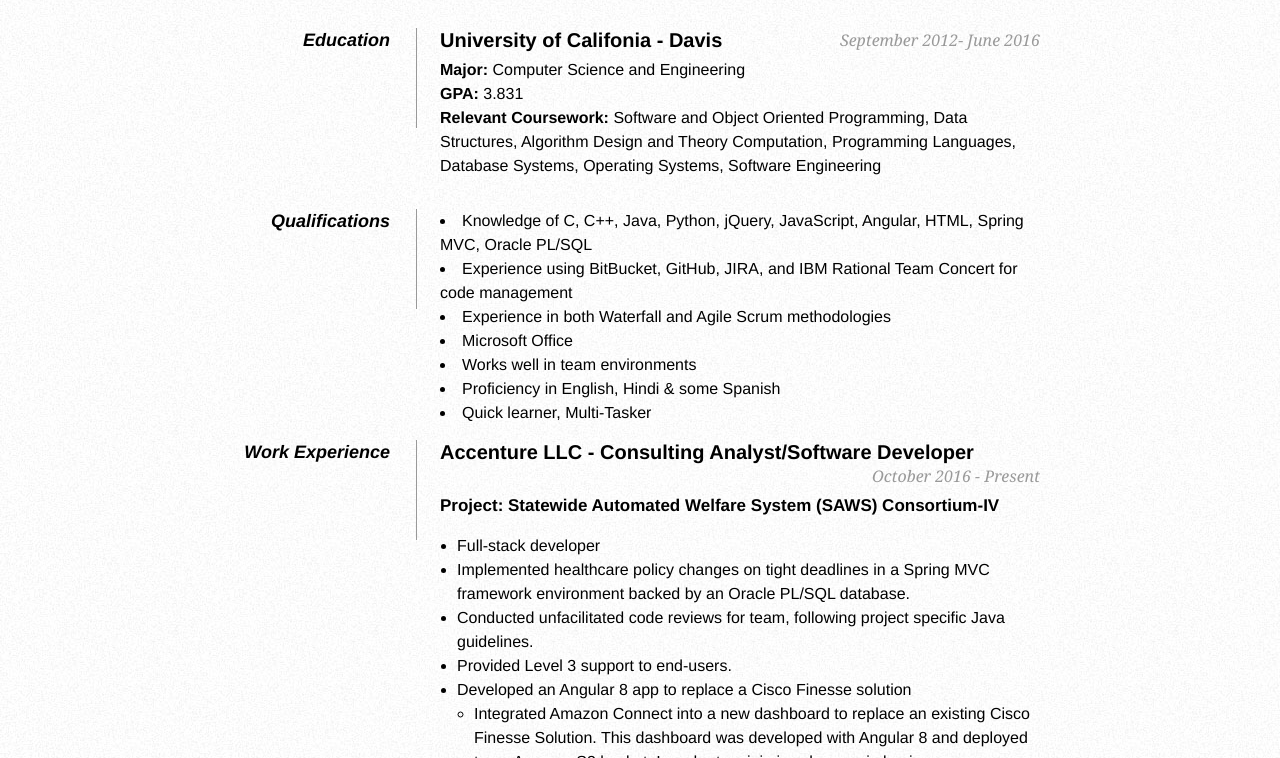
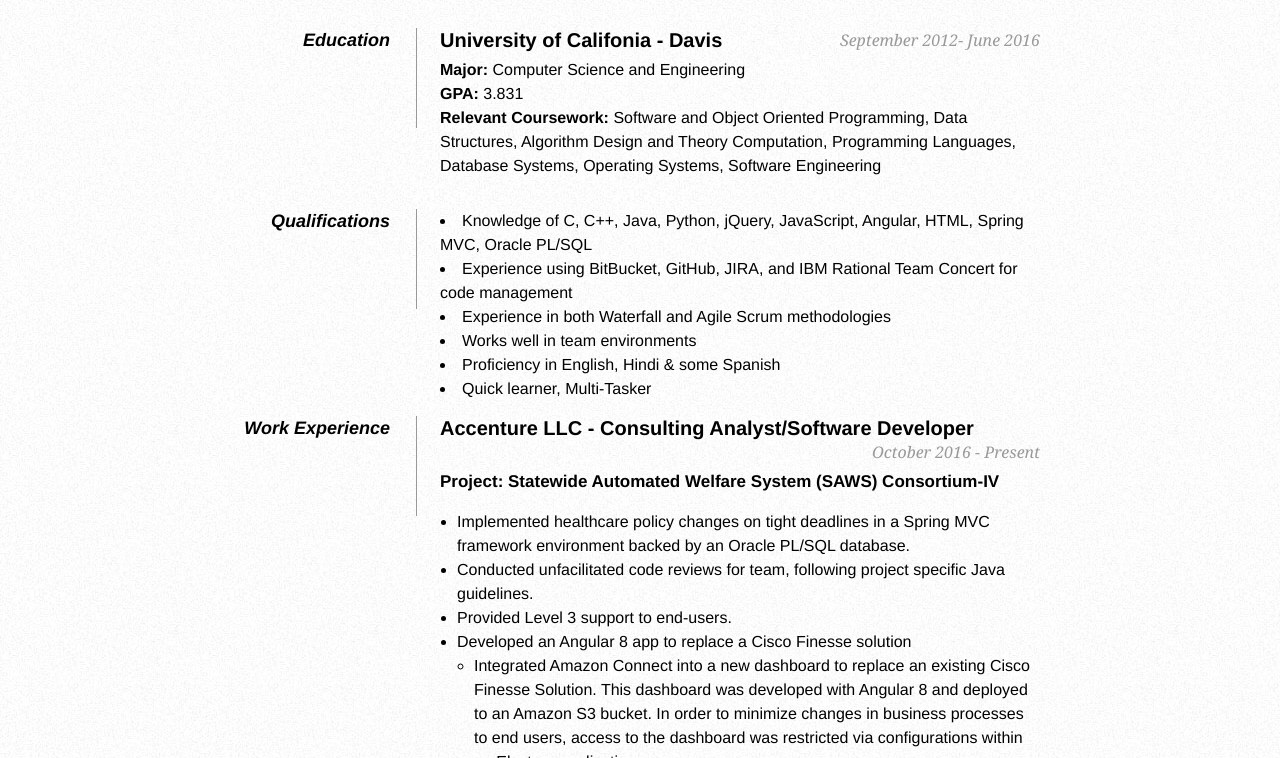
Before and after one commit to apmishra100/apmishra100.github.io, a plain HTML site: page index.html in a window 1280 px wide. Shown: the part 411-1169 px from the top of the page. Drawn offline with Linux system fonts and the light colour scheme.

Commit message:
Removed an unnecessary point.

```diff
--- a/index.html
+++ b/index.html
@@ -183,7 +183,6 @@
                 <li> Knowledge of C, C++, Java, Python, jQuery, JavaScript, Angular, HTML, Spring MVC, Oracle PL/SQL</li>
                 <li> Experience using BitBucket, GitHub, JIRA, and IBM Rational Team Concert for code management</li>
                 <li> Experience in both Waterfall and Agile Scrum methodologies</li>
-                <li> Microsoft Office</li>
                 <li> Works well in team environments</li>
                 <li> Proficiency in English, Hindi &#38; some Spanish</li>
                 <li> Quick learner, Multi-Tasker</li>
@@ -197,7 +196,6 @@
                 <h2>Accenture LLC - Consulting Analyst/Software Developer<br /><span id="presentProject">October 2016 - Present</span></h2><br />
                 <p class="project"><strong>Project: Statewide Automated Welfare System (SAWS) Consortium-IV</strong></p>
                 <ul>
-                    <li>Full-stack developer</li>
                     <li>Implemented healthcare policy changes on tight deadlines in a Spring MVC framework environment backed by an Oracle PL/SQL database.</li>
                     <li>Conducted unfacilitated code reviews for team, following project specific Java guidelines.</li>
                     <li>Provided Level 3 support to end-users.</li>
```
